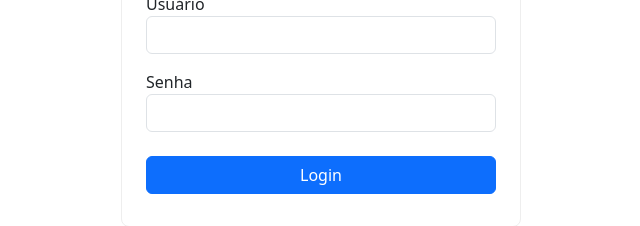
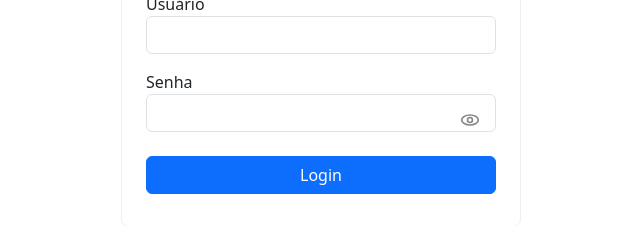
Before and after one commit to verlao/verly-admin-react, a React (Vite) app: page / in a window 1280 px wide. Shown: the part 126-352 px from the top of the page, without its empty margins (319-959 px from the left). Built offline with nearby package versions, Linux system fonts and the light colour scheme.

Commit message:
feature: show password and fixed navbar

```diff
--- a/components/Nav.jsx
+++ b/components/Nav.jsx
@@ -17,7 +17,7 @@ export default function Nav() {
     if (!user) return null;
 
     return (
-        <nav className="navbar navbar-expand navbar-dark bg-dark">
+        <nav className="navbar navbar-expand navbar-dark bg-dark" style={{ position: 'fixed', top: 0, left: 0, width: '100%', zIndex: 1030 }}>
             <div className="navbar-nav">
                 <NavLink href="/leads" exact className="nav-item nav-link">Inicio</NavLink>
                 <NavLink href="/customers" className="nav-item nav-link">Clientes</NavLink>
--- a/src/pages/Login.jsx
+++ b/src/pages/Login.jsx
@@ -9,6 +9,7 @@ export default function Login() {
     const navigate = useNavigate();
     const [apiErrorMessage, setApiErrorMessage] = useState(null);
     const errorTimeoutRef = useRef(null);
+    const [showPassword, setShowPassword] = useState(false);
 
     useEffect(() => {
         if (userService.isAuthenticated) {
@@ -61,9 +62,33 @@ export default function Login() {
                     <input name="username" type="text" {...register('username')} className={`form-control ${errors.username ? 'is-invalid' : ''}`} />
                     <div className="invalid-feedback">{errors.username?.message}</div>
                 </div>
-                <div className="form-group mb-3">
+                <div className="form-group mb-3" style={{ position: 'relative' }}>
                     <label>Senha</label>
-                    <input name="password" type="password" {...register('password')} className={`form-control ${errors.password ? 'is-invalid' : ''}`} />
+                    <input name="password" type={showPassword ? "text" : "password"} {...register('password')} className={`form-control ${errors.password ? 'is-invalid' : ''}`} />
+                    <span
+                        onClick={() => setShowPassword((v) => !v)}
+                        style={{
+                            position: 'absolute',
+                            right: 12,
+                            top: 38,
+                            cursor: 'pointer',
+                            fontSize: 20,
+                            color: '#888',
+                            width: 24,
+                            height: 24,
+                            display: 'flex',
+                            alignItems: 'center',
+                        }}
+                        title={showPassword ? 'Ocultar senha' : 'Mostrar senha'}
+                    >
+                        {showPassword ? (
+                            // Olho fechado (minimalista)
+                            <svg width="20" height="20" viewBox="0 0 24 24" fill="none" stroke="#888" strokeWidth="2" strokeLinecap="round" strokeLinejoin="round"><path d="M17.94 17.94A10.94 10.94 0 0 1 12 19C7 19 2.73 15.11 1 12c.74-1.32 2.1-3.29 4.06-5.06M9.5 9.5a3 3 0 0 1 4.24 4.24M3 3l18 18" /><path d="M14.12 14.12A3 3 0 0 1 9.88 9.88" /></svg>
+                        ) : (
+                            // Olho aberto (minimalista)
+                            <svg width="20" height="20" viewBox="0 0 24 24" fill="none" stroke="#888" strokeWidth="2" strokeLinecap="round" strokeLinejoin="round"><ellipse cx="12" cy="12" rx="10" ry="6" /><circle cx="12" cy="12" r="3" /></svg>
+                        )}
+                    </span>
                     <div className="invalid-feedback">{errors.password?.message}</div>
                 </div>
                 {(apiErrorMessage || errors.apiError) && (
```
